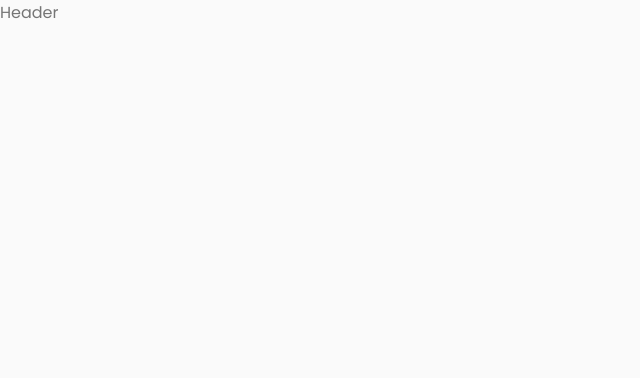
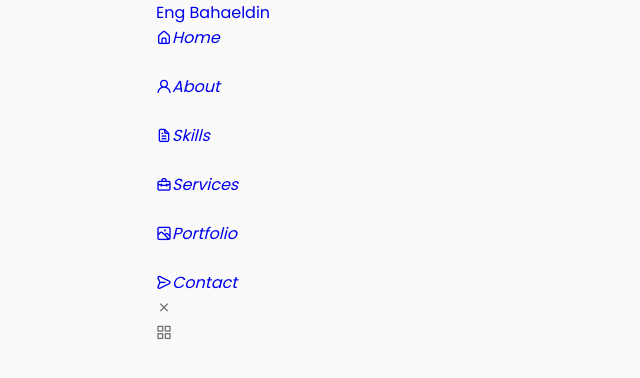
Before and after one commit to eng-bahaa/My-Portfolio, a React (Create React App) app: page / in a window 1280 px wide. Shown: the top 378 px of the page, without its empty margins (0-640 px from the left). Built offline with nearby package versions, Linux system fonts and the light colour scheme.

Commit message:
header component

```diff
--- a/src/components/Header/Header.js
+++ b/src/components/Header/Header.js
@@ -1,7 +1,53 @@
 import React from "react";
 
 const Header = () => {
-  return <div>Header</div>;
+  return (
+    <header className="header">
+      <nav className="nav container">
+        <a href="index.html" className="nav__logo">
+          Eng Bahaeldin
+        </a>
+        <div className="nav__menu">
+          <ul className="nav__list grid">
+            <li className="nav__item">
+              <a href="#home" className="nav__link">
+                <i className="uil uil-estate nav__icon">Home</i>
+              </a>
+            </li>
+            <li className="nav__item">
+              <a href="#about" className="nav__link">
+                <i className="uil uil-user nav__icon">About</i>
+              </a>
+            </li>
+            <li className="nav__item">
+              <a href="#skills" className="nav__link">
+                <i className="uil uil-file-alt nav__icon">Skills</i>
+              </a>
+            </li>
+            <li className="nav__item">
+              <a href="#services" className="nav__link">
+                <i className="uil uil-briefcase-alt nav__icon">Services</i>
+              </a>
+            </li>
+            <li className="nav__item">
+              <a href="#portfolio" className="nav__link">
+                <i className="uil uil-scenery nav__icon">Portfolio</i>
+              </a>
+            </li>
+            <li className="nav__item">
+              <a href="#contact" className="nav__link">
+                <i className="uil uil-message nav__icon">Contact</i>
+              </a>
+            </li>
+          </ul>
+          <i class="uil uil-times nav__close"></i>
+        </div>
+        <div className="nav__toggle">
+          <i class="uil uil-apps"></i>
+        </div>
+      </nav>
+    </header>
+  );
 };
 
 export default Header;
```
